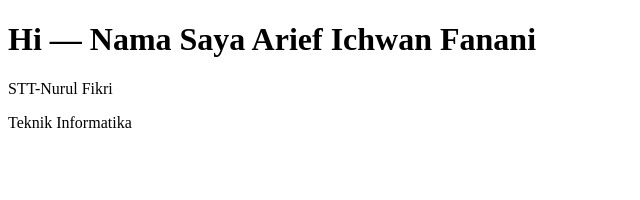
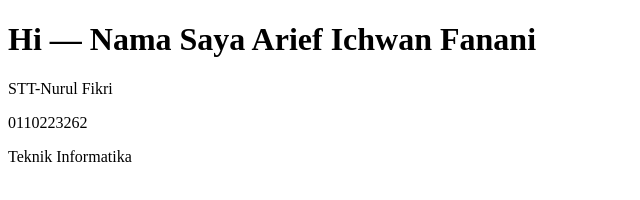
Before and after one commit to Arief-IF/bnsp-lsp, a plain HTML site: page index.html in a window 1280 px wide. Shown: the whole page, without its empty margins (0-640 px from the left). Drawn offline with Linux system fonts and the light colour scheme.

Commit message:
Update index

```diff
--- a/index.html
+++ b/index.html
@@ -11,6 +11,7 @@
     <div class="card">
         <h1>Hi — Nama Saya Arief Ichwan Fanani</h1>
         <p>STT-Nurul Fikri</p>
+        <p>0110223262</p>
         <p>Teknik Informatika</p>
     </div>
 </body>
```
